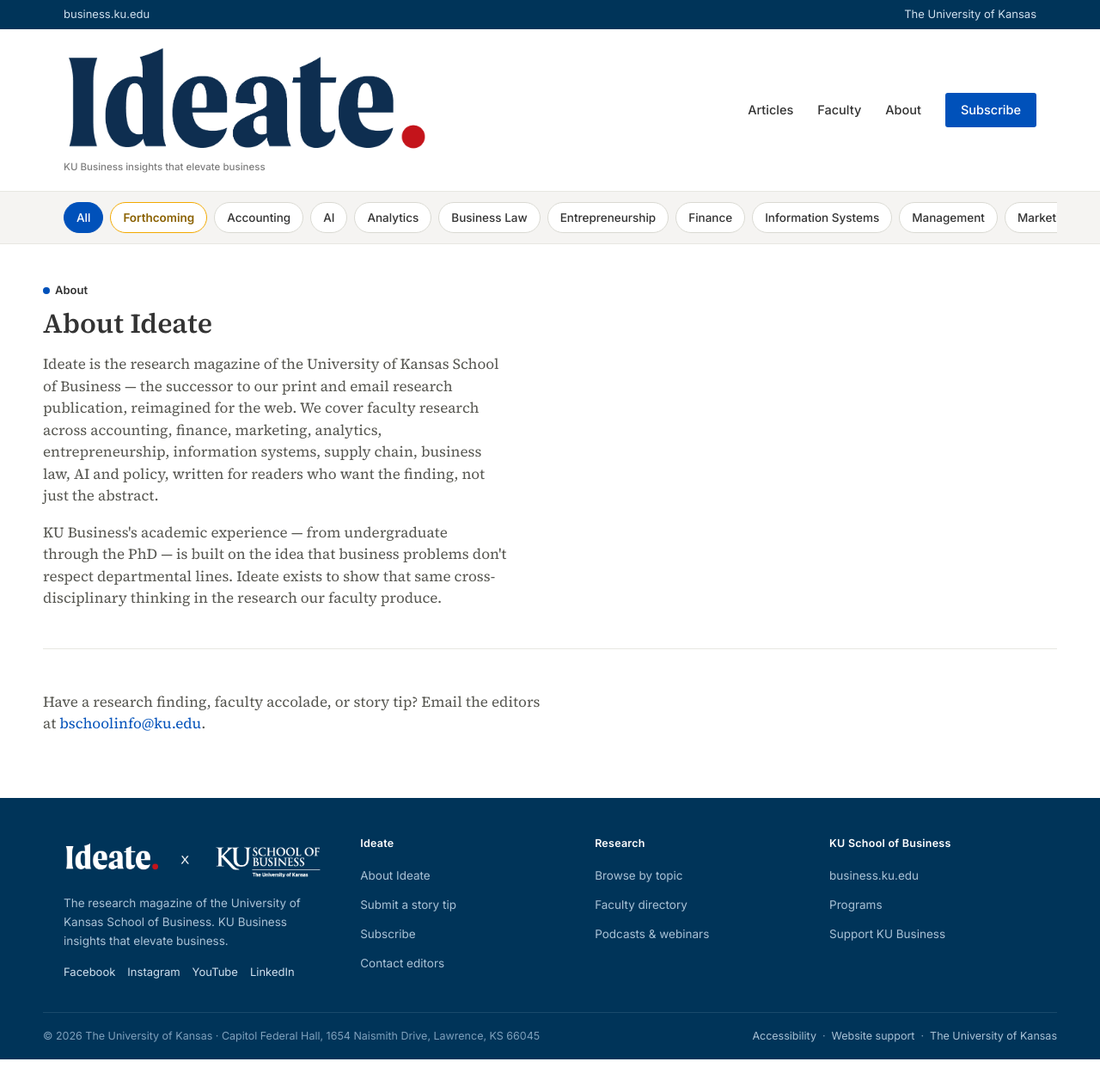
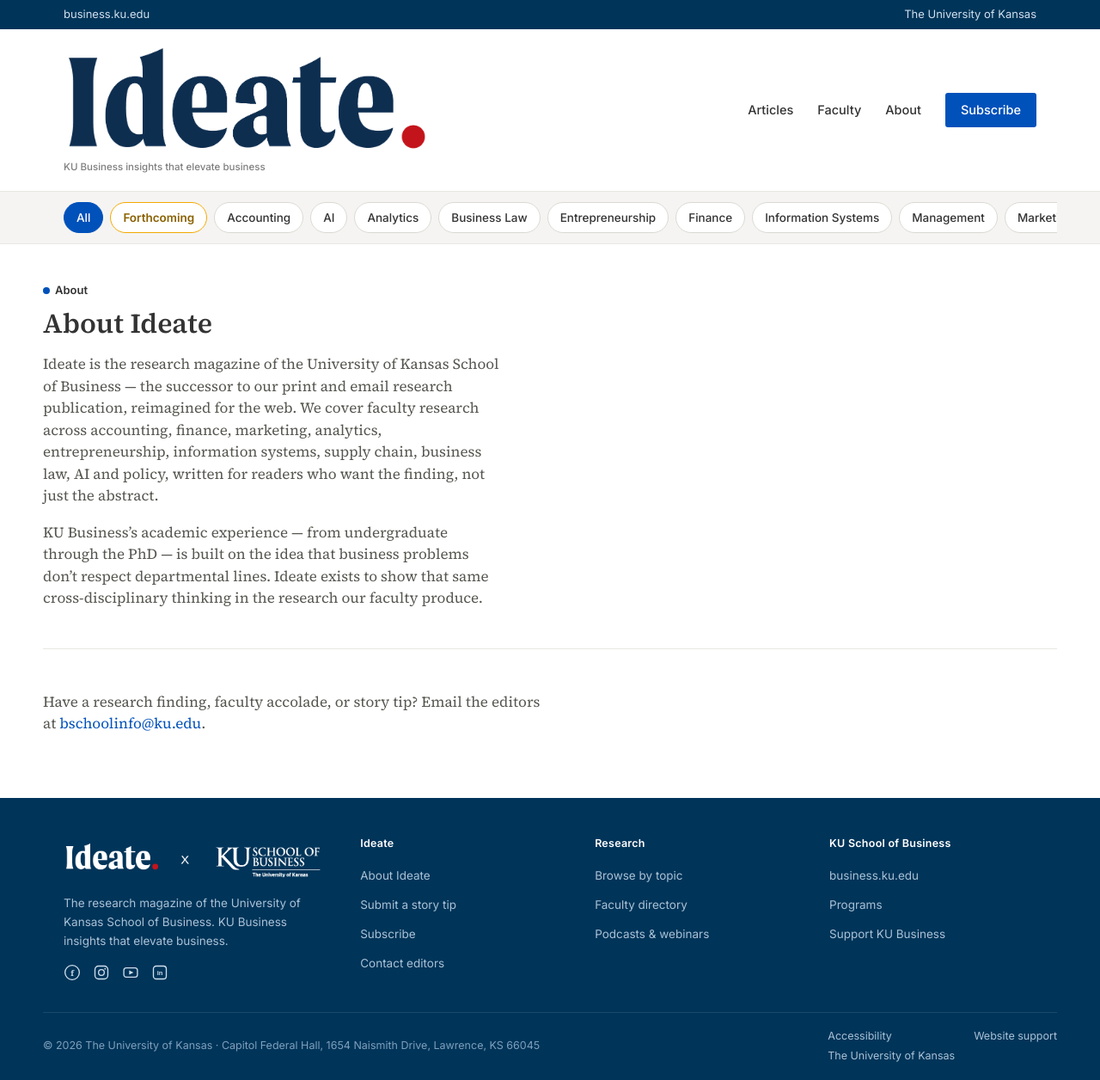
Before and after one commit to KUBschool/ideate, a Jekyll site: the page built from about.html, in a window 1280 px wide and 1256 px high. Shown: the whole window at 86% size. Built offline with Jekyll 4.4.1, drawn with Linux system fonts in a browser that asks for light colours.

Commit message:
Footer styling updates

```diff
--- a/_data/footer.yml
+++ b/_data/footer.yml
@@ -4,12 +4,16 @@
 social_links:
   - label: Facebook
     url: https://www.facebook.com/KUbschool/
+    platform: facebook
   - label: Instagram
     url: https://www.instagram.com/kubschool/
+    platform: instagram
   - label: YouTube
     url: https://www.youtube.com/user/KUBusiness
+    platform: youtube
   - label: LinkedIn
     url: https://www.linkedin.com/school/the-ku-school-of-business/
+    platform: linkedin
 columns:
   - heading: Ideate
     links:
--- a/_includes/footer.html
+++ b/_includes/footer.html
@@ -11,7 +11,33 @@
       {% if fdata.social_links and fdata.social_links.size > 0 %}
       <div class="footer-social">
         {% for s in fdata.social_links %}
-        <a href="{{ s.url }}">{{ s.label }}</a>
+        <a href="{{ s.url }}" class="social-icon" aria-label="{{ s.label }}" title="{{ s.label }}">
+          {% case s.platform %}
+            {% when 'facebook' %}
+              <svg viewBox="0 0 24 24" width="20" height="20" aria-hidden="true">
+                <circle cx="12" cy="12" r="10" fill="none" stroke="currentColor" stroke-width="1.6"/>
+                <text x="12" y="16.5" font-size="11" font-weight="700" fill="currentColor" text-anchor="middle" font-family="Georgia, serif">f</text>
+              </svg>
+            {% when 'instagram' %}
+              <svg viewBox="0 0 24 24" width="20" height="20" aria-hidden="true">
+                <rect x="3" y="3" width="18" height="18" rx="5" fill="none" stroke="currentColor" stroke-width="1.6"/>
+                <circle cx="12" cy="12" r="4" fill="none" stroke="currentColor" stroke-width="1.6"/>
+                <circle cx="17.2" cy="6.8" r="1.1" fill="currentColor"/>
+              </svg>
+            {% when 'youtube' %}
+              <svg viewBox="0 0 24 24" width="20" height="20" aria-hidden="true">
+                <rect x="2.5" y="5.5" width="19" height="13" rx="3.5" fill="none" stroke="currentColor" stroke-width="1.6"/>
+                <polygon points="10,9 16,12 10,15" fill="currentColor"/>
+              </svg>
+            {% when 'linkedin' %}
+              <svg viewBox="0 0 24 24" width="20" height="20" aria-hidden="true">
+                <rect x="3" y="3" width="18" height="18" rx="4" fill="none" stroke="currentColor" stroke-width="1.6"/>
+                <text x="12" y="16" font-size="9" font-weight="700" fill="currentColor" text-anchor="middle" font-family="Arial, sans-serif">in</text>
+              </svg>
+            {% else %}
+              {{ s.label }}
+          {% endcase %}
+        </a>
         {% endfor %}
       </div>
       {% endif %}
@@ -31,10 +57,10 @@
 
   <div class="wrap footer-bottom">
     <span>&copy; {{ 'now' | date: "%Y" }} The University of Kansas &middot; {{ fdata.address }}</span>
-    <span>
+    <div class="footer-legal-links">
       {% for link in fdata.legal_links %}
-      <a href="{{ link.url }}">{{ link.label }}</a>{% unless forloop.last %} &nbsp;&middot;&nbsp; {% endunless %}
+      <a href="{{ link.url }}">{{ link.label }}</a>
       {% endfor %}
-    </span>
+    </div>
   </div>
 </footer>
--- a/about.html
+++ b/about.html
@@ -6,24 +6,15 @@
 ---
 <div class="wrap archive-header">
   <div class="eyebrow" style="--topic-color:var(--ku-blue)"><span class="dot"></span>About</div>
-  <h1>About Ideate</h1>
-  <p>
-    Ideate is the research magazine of the University of Kansas School of Business —
-    the successor to our print and email research publication, reimagined for the web.
-    We cover faculty research across accounting, finance, marketing, analytics,
-    entrepreneurship, information systems, supply chain, business law, AI and policy,
-    written for readers who want the finding, not just the abstract.
-  </p>
-  <p>
-    KU Business's academic experience — from undergraduate through the PhD — is built
-    on the idea that business problems don't respect departmental lines. Ideate exists
-    to show that same cross-disciplinary thinking in the research our faculty produce.
-  </p>
+  <h1>{{ site.data.about.heading }}</h1>
+  <div class="about-body">
+    {{ site.data.about.body | markdownify }}
+  </div>
 </div>
 
 <div class="wrap" style="padding:32px 0 56px;">
   <p style="font-family:var(--font-serif); font-size:17px; color:#565650; max-width:65ch;">
-    Have a research finding, faculty accolade, or story tip? Email the editors at
-    <a href="mailto:bschoolinfo@ku.edu" style="color:var(--ku-blue);">bschoolinfo@ku.edu</a>.
+    {{ site.data.about.contact_prompt }}
+    <a href="mailto:{{ site.data.about.contact_email }}" style="color:var(--ku-blue);">{{ site.data.about.contact_email }}</a>.
   </p>
 </div>
--- a/assets/css/style.css
+++ b/assets/css/style.css
@@ -588,8 +588,13 @@
 .footer-brand .wordmark{ color: var(--white); font-size: 22px; }
 .footer-brand p{ font-size: 13.5px; line-height: 1.6; color: #a9c2d6; margin: 12px 0 16px; max-width: 34ch; }
 .footer-social{ display: flex; gap: 14px; }
-.footer-social a{ font-size: 13px; color: #cfe0ee; }
-.footer-social a:hover{ color: var(--white); text-decoration: underline; }
+.footer-social .social-icon{
+  color: #cfe0ee;
+  display: inline-flex;
+  align-items: center;
+  justify-content: center;
+}
+.footer-social .social-icon:hover{ color: var(--white); }
 .footer-col h4{
   font-family: var(--font-sans);
   font-size: 12.5px;
@@ -613,6 +618,14 @@
 }
 .footer-bottom a{ color: #a9c2d6; }
 .footer-bottom a:hover{ color: var(--white); }
+.footer-legal-links{
+  display: grid;
+  grid-template-columns: repeat(2, auto);
+  gap: 4px 22px;
+}
+@media (max-width: 480px){
+  .footer-legal-links{ grid-template-columns: 1fr; justify-items: start; }
+}
 
 /* ---------- article page ---------- */
 .article-header{ padding: 44px 0 0; }
```
Also changed, not shown: _data/about.yml (added, +13 -0 lines), admin/config.yml (+14 -0 lines), index.html (+0 -10 lines), 2 other files.
